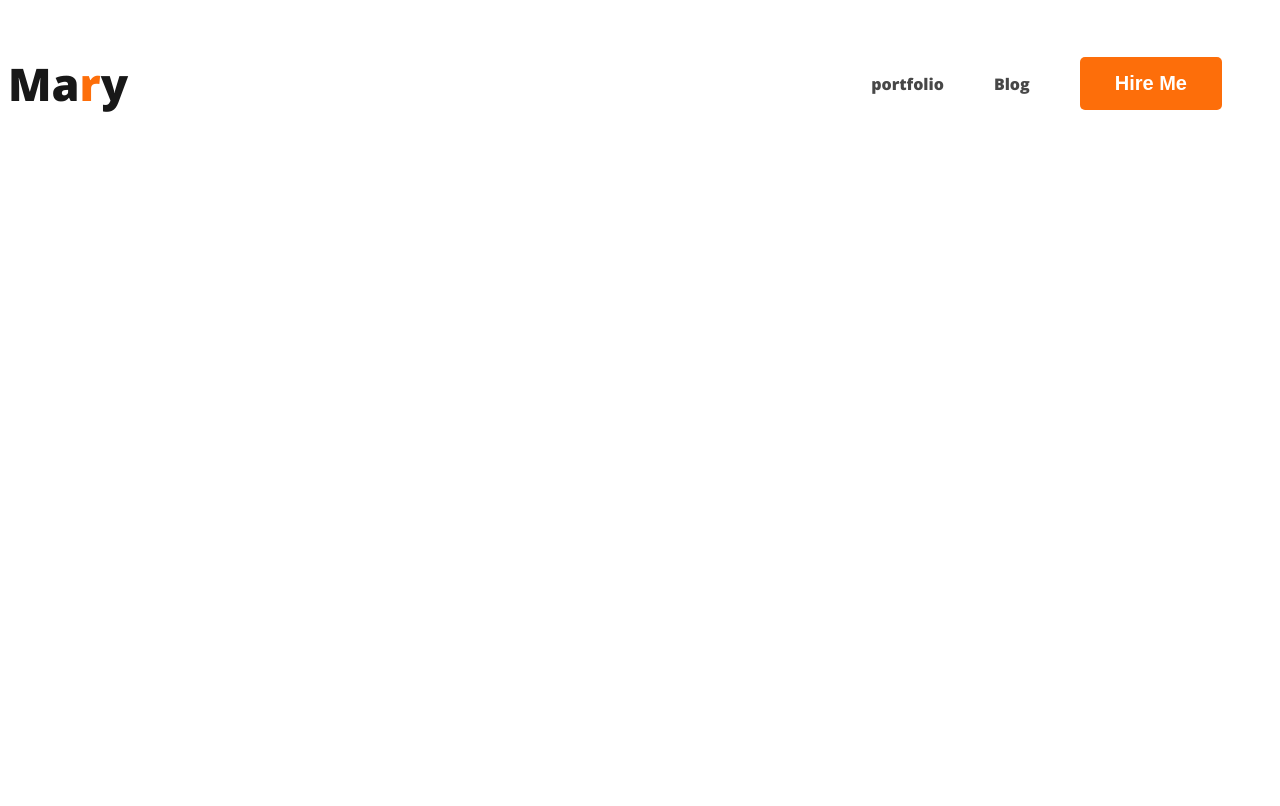
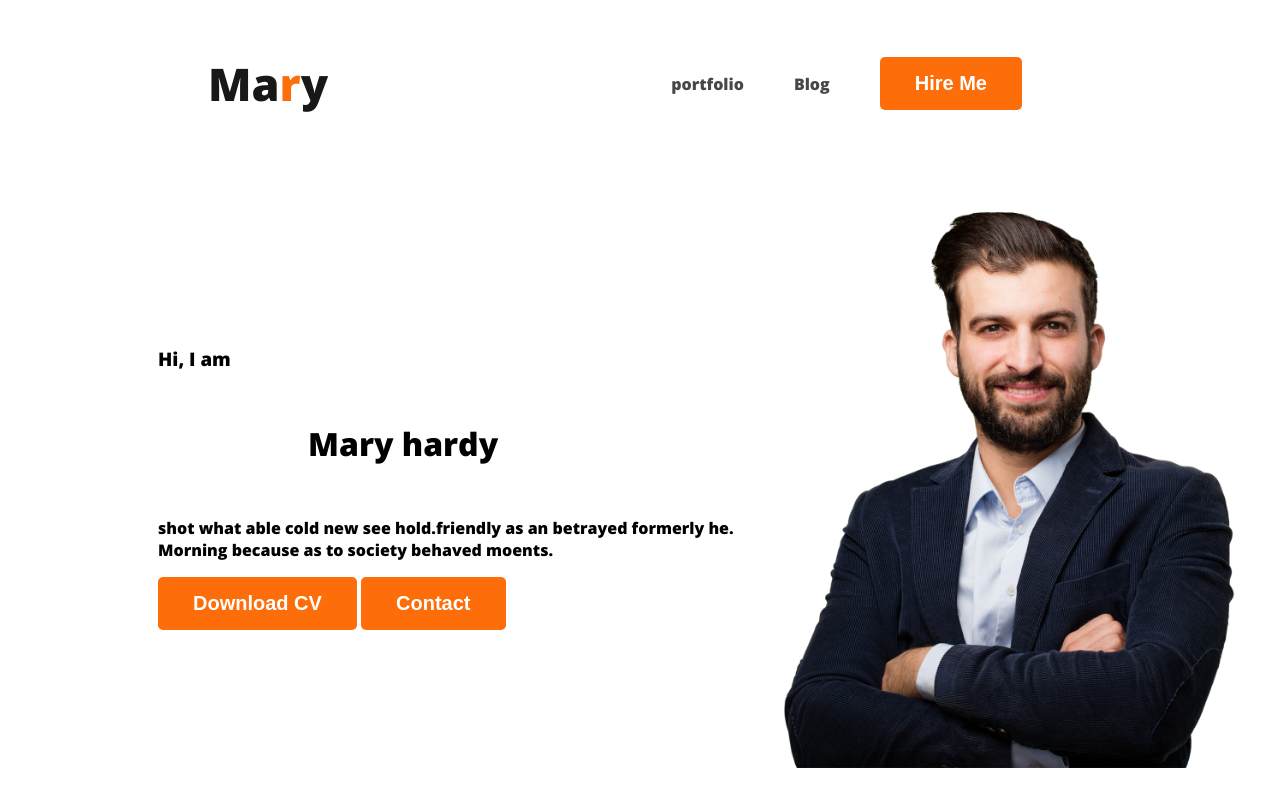
Before and after one commit to easinarafat54/my-portfolio-website1, a plain HTML site: page index.html in a window 1280 px wide. Drawn offline with nearby package versions, Linux system fonts and the light colour scheme.

Commit message:
Add picture and banner

```diff
--- a/index.html
+++ b/index.html
@@ -10,7 +10,7 @@
     <link rel="stylesheet" href="style.css" class="css">
 </head>
 <body>
-    <header>
+    <header class="header">
         <nav>
             <h3 class="nav-title">Ma<span class="text-primary">r</span>y</h3>
             <ul>
@@ -19,6 +19,16 @@
                 <li><button class="btn-primary">Hire Me</button></li>
             </ul>
         </nav>
+        <div class="banner">
+            <div class="banner-content">
+                <h3 class="banner-greeting">Hi, I am</h3>
+                <h1 class="banner title">Mary hardy</h1>
+                <p>shot what able cold new see hold.friendly as an betrayed formerly he. Morning because as to society behaved moents.</p>
+                <button class="btn-primary">Download CV</button>
+                <button class="btn-primary">Contact</button>
+            </div>
+            <img class="profile" src="images/hardy.png">
+        </div>
     </header>
     <main>
 
--- a/style.css
+++ b/style.css
@@ -3,6 +3,19 @@ nav{
     display: flex;
     justify-content:space-between;
     align-items: center;
+    margin: 0 200px;
+}
+/* header style */
+.header{
+    background-color: #FFF;
+}
+.banner{
+    padding: 30px 30px 30px 150px;
+    display: flex;
+    align-items: center;
+}
+.banner .profile{
+    width: 500px;
 }
 /* common shared styles*/
 body{
```
Also changed, not shown: images/developer.png (added), images/hardy.png (added), images/header_bg.png (added), images/icons/facebook.png (added), images/icons/insta.png (added), images/icons/js.png (added), images/icons/mongo.png (added), images/icons/nodejs.png (added), images/icons/react.png (added), images/icons/twitter.png (added).
